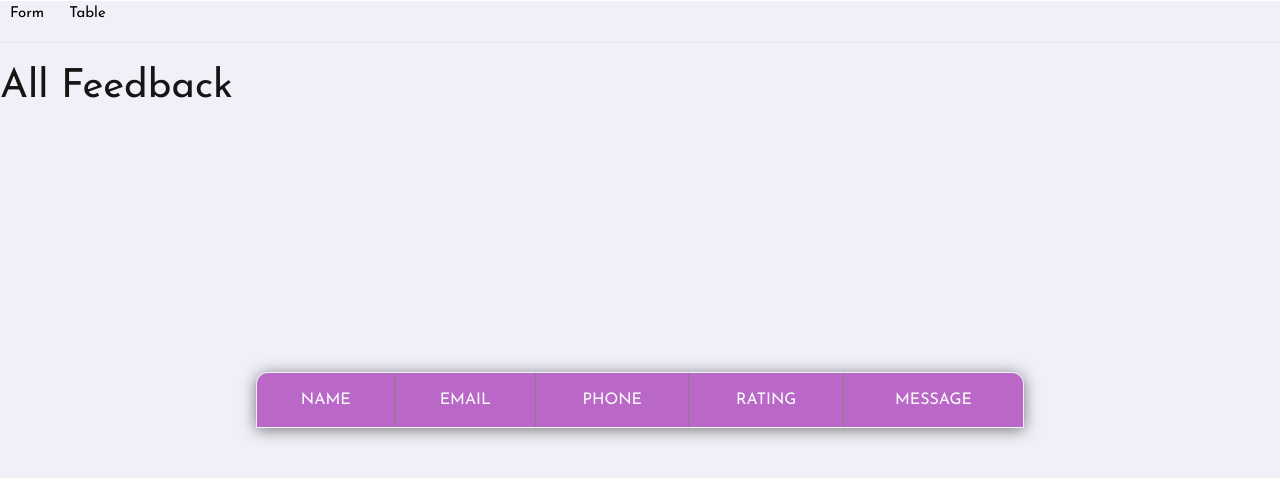
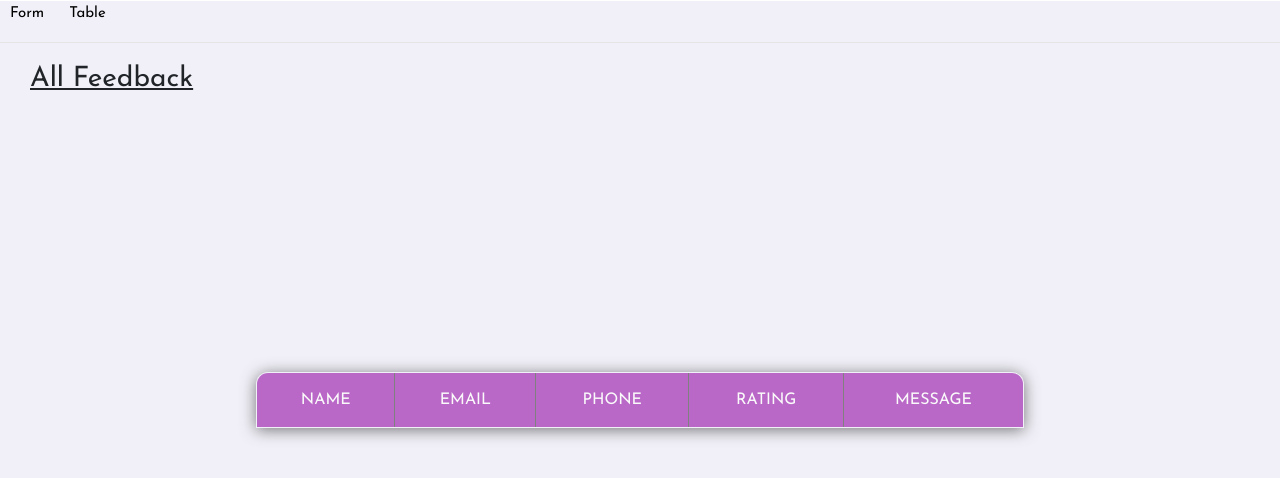
Before and after one commit to prashant263-del/React_F-G, a plain HTML site: page showData.html in a window 1280 px wide. Drawn offline with nearby package versions, Linux system fonts and the light colour scheme.

Commit message:
Styling-3

```diff
--- a/Style.css
+++ b/Style.css
@@ -74,6 +74,12 @@ h4 {
 
 .bgwhite{
 	bottom: 20p;
+}
+
+.feedback {
+	margin-left: 30px;
+	text-decoration: underline;
+	margin-top: 0px;
 }
 
 /* @import url('https://fonts.googleapis.com/css?family=Montserrat|Open+Sans|Roboto'); */
--- a/showData.html
+++ b/showData.html
@@ -22,7 +22,7 @@
             <hr class="bg-white">
         </nav>
     </div>
-    <h1 class="feedback">All Feedback</h1>
+    <h3 class="feedback">All Feedback</h3>
     <div id="result-table">
         <table border="1">
             <thead>
```
